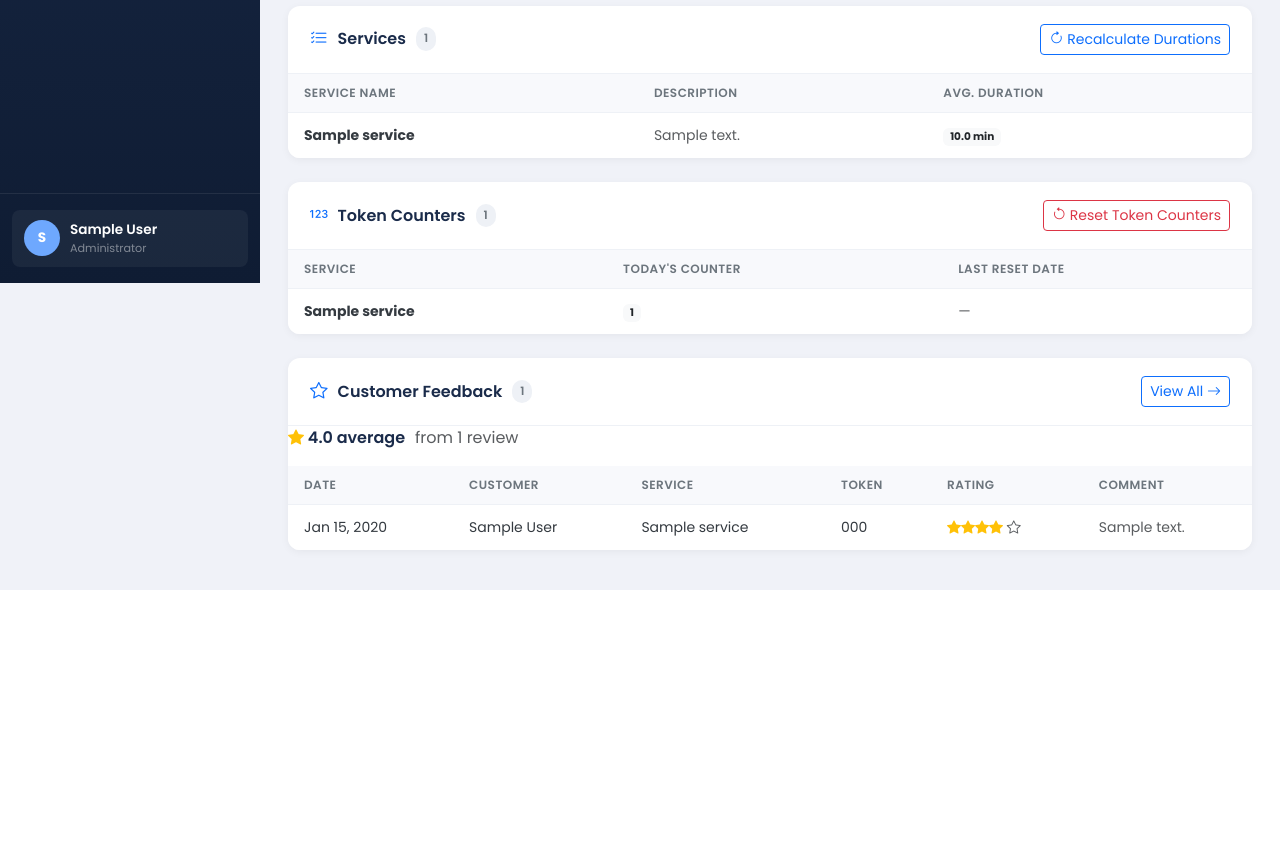
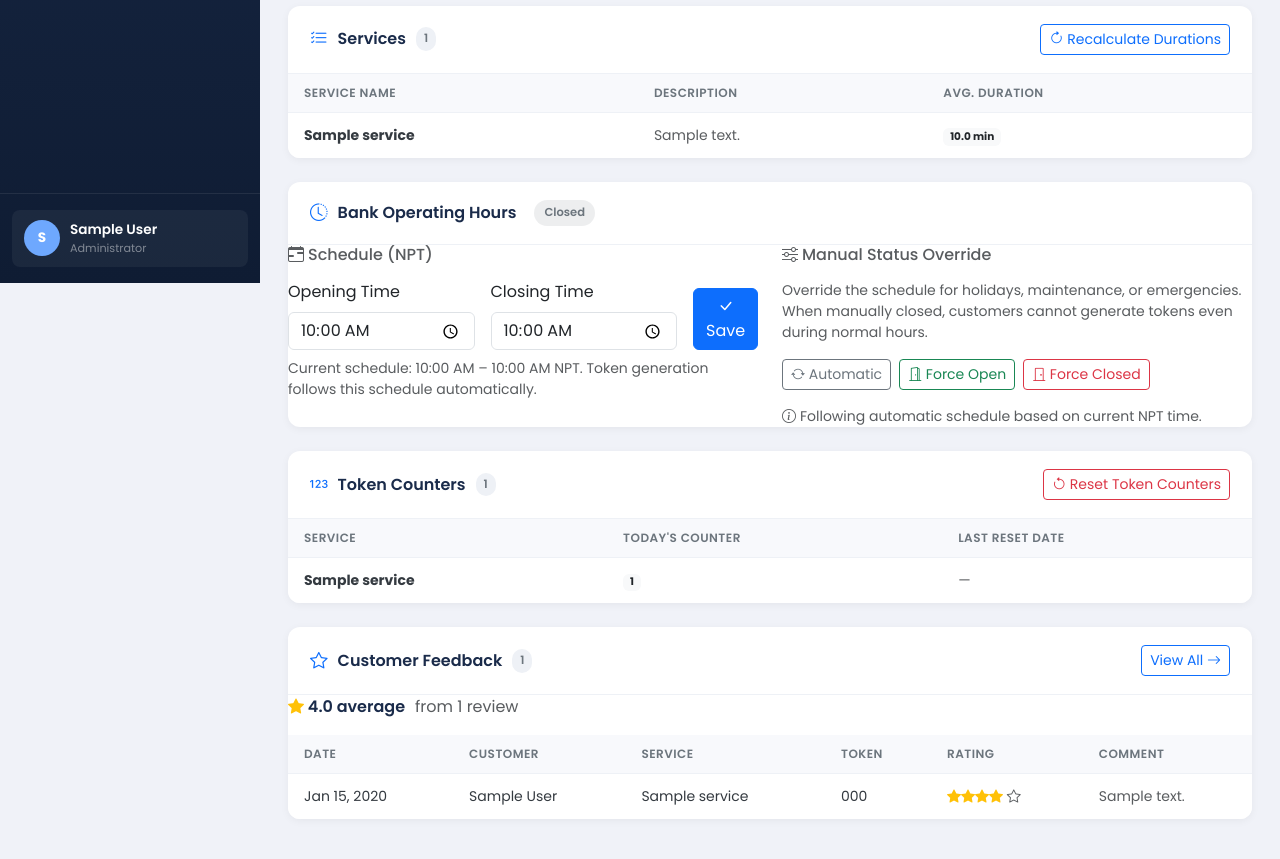
Before and after one commit to sudipshrestha-4/smartqueue, a Flask app: page /admin/dashboard in a window 1280 px wide. Shown: the part 517-1376 px from the top of the page. Before the commit the page ends 1107 px from the top, so only its background shows below. Run offline with Flask 3, Linux system fonts and the light colour scheme; a user stored in the database is signed in; tables that the repository leaves empty hold one stand-in row (values such as "Sample post"); some libraries are stand-ins or nearby versions.

Commit message:
bank token generation time

```diff
--- a/app/models/__init__.py
+++ b/app/models/__init__.py
@@ -6,3 +6,4 @@ from app.models.analytics import AnalyticsLog
 from app.models.feedback import Feedback
 from app.models.pending_service import PendingService
 from app.models.audit_log import TokenResetLog
+from app.models.bank_settings import BankSettings
--- a/app/routes/admin.py
+++ b/app/routes/admin.py
@@ -1,4 +1,4 @@
-from datetime import datetime, date, timedelta
+from datetime import datetime, date, timedelta, time as dt_time
 from flask import Blueprint, render_template, redirect, url_for, flash, request, Response
 from flask_login import login_required, current_user
 from werkzeug.security import generate_password_hash
@@ -9,6 +9,7 @@ import io
 from app.extensions import db
 from app.utils.decorators import role_required
 from app.utils.queue_logic import recalculate_all_service_durations, ACTIVE_STATUSES
+from app.utils.token_generator import get_bank_settings, get_bank_status_info
 from app.models.counter import Counter
 from app.models.user import User
 from app.models.service import Service
@@ -104,6 +105,8 @@ def dashboard():
         QueueEntry.status.in_(ACTIVE_STATUSES)
     ).count()
     reset_logs = TokenResetLog.query.order_by(TokenResetLog.reset_at.desc()).limit(10).all()
+    bank_settings = get_bank_settings()
+    bank_status = get_bank_status_info(bank_settings)
 
     return render_template(
         'admin/dashboard.html',
@@ -119,6 +122,8 @@ def dashboard():
         feedback_avg=feedback_avg,
         active_queue_count=active_queue_count,
         reset_logs=reset_logs,
+        bank_settings=bank_settings,
+        bank_status=bank_status,
     )
 
 
@@ -379,6 +384,69 @@ def recalculate_durations():
     return redirect(url_for('admin.dashboard'))
 
 
+def _parse_time_field(value, field_label):
+    if not value:
+        return None, f'{field_label} is required.'
+    try:
+        parts = value.split(':')
+        if len(parts) < 2:
+            raise ValueError
+        hour = int(parts[0])
+        minute = int(parts[1])
+        if not (0 <= hour <= 23 and 0 <= minute <= 59):
+            raise ValueError
+        return dt_time(hour, minute), None
+    except (TypeError, ValueError):
+        return None, f'{field_label} must be a valid time.'
+
+
+@admin_bp.route('/operating-hours', methods=['POST'])
+@login_required
+@role_required('admin')
+def update_operating_hours():
+    open_time, open_err = _parse_time_field(request.form.get('open_time'), 'Opening time')
+    close_time, close_err = _parse_time_field(request.form.get('close_time'), 'Closing time')
+
+    for err in (open_err, close_err):
+        if err:
+            flash(err, 'danger')
+            return redirect(url_for('admin.dashboard'))
+
+    if open_time == close_time:
+        flash('Opening and closing times cannot be the same.', 'danger')
+        return redirect(url_for('admin.dashboard'))
+
+    settings = get_bank_settings()
+    settings.open_time = open_time
+    settings.close_time = close_time
+    db.session.commit()
+    flash('Operating hours updated.', 'success')
+    return redirect(url_for('admin.dashboard'))
+
+
+@admin_bp.route('/bank-status', methods=['POST'])
+@login_required
+@role_required('admin')
+def set_bank_status():
+    status = request.form.get('status', 'auto')
+    if status not in ('auto', 'open', 'closed'):
+        flash('Invalid bank status selection.', 'danger')
+        return redirect(url_for('admin.dashboard'))
+
+    settings = get_bank_settings()
+    settings.manual_override = None if status == 'auto' else status
+    db.session.commit()
+
+    if status == 'auto':
+        flash('Bank status set to automatic (follows operating hours).', 'info')
+    elif status == 'open':
+        flash('Bank manually opened. Customers can generate tokens regardless of schedule.', 'success')
+    else:
+        flash('Bank manually closed. Token generation is disabled until reopened.', 'warning')
+
+    return redirect(url_for('admin.dashboard'))
+
+
 @admin_bp.route('/reset-token-counters', methods=['POST'])
 @login_required
 @role_required('admin')
--- a/app/routes/customer.py
+++ b/app/routes/customer.py
@@ -19,6 +19,7 @@ from app.utils.queue_logic import (
     activate_next_pending_service,
 )
 from app.utils.qr_generator import generate_qr_code
+from app.utils.token_generator import get_bank_status_info, is_bank_open
 from app.models.service import Service
 from app.models.queue_entry import QueueEntry
 from app.models.pending_service import PendingService
@@ -95,6 +96,8 @@ def dashboard():
         customer_id=current_user.id,
     ).order_by(Feedback.created_at.desc()).limit(10).all()
 
+    bank_status = get_bank_status_info()
+
     return render_template(
         'customer/dashboard.html',
         active_page='dashboard',
@@ -106,6 +109,7 @@ def dashboard():
         queue_history=queue_history,
         feedback_pending=feedback_pending,
         submitted_feedbacks=submitted_feedbacks,
+        bank_status=bank_status,
     )
 
 
@@ -149,6 +153,11 @@ def token_details(entry_id):
 @login_required
 @role_required('customer')
 def join_queue():
+    if not is_bank_open():
+        bank_status = get_bank_status_info()
+        flash(bank_status['message'], 'warning')
+        return redirect(url_for('customer.dashboard'))
+
     service_ids = request.form.getlist('service_ids')
     priority_type = request.form.get('priority_type', 'normal')
 
@@ -217,7 +226,11 @@ def join_queue():
                 ))
 
     if not new_entry:
-        flash('Could not create token. Please try again.', 'danger')
+        if not is_bank_open():
+            bank_status = get_bank_status_info()
+            flash(bank_status['message'], 'warning')
+        else:
+            flash('Could not create token. Please try again.', 'danger')
         return redirect(url_for('customer.dashboard'))
 
     db.session.commit()
--- a/app/templates/admin/dashboard.html
+++ b/app/templates/admin/dashboard.html
@@ -264,6 +264,86 @@
           <p>No services configured.</p>
         </div>
         {% endif %}
+      </div>
+    </div>
+  </div>
+
+  <!-- Bank Operating Hours -->
+  <div class="col-12">
+    <div class="section-card">
+      <div class="section-card-header">
+        <div class="section-card-header-left">
+          <i class="bi bi-clock-history"></i>
+          <h5>Bank Operating Hours</h5>
+          {% if bank_status.is_open %}
+          <span class="badge-status active ms-2">Open</span>
+          {% else %}
+          <span class="badge-status inactive ms-2">Closed</span>
+          {% endif %}
+        </div>
+      </div>
+      <div class="section-card-body">
+        <div class="row g-4">
+          <div class="col-lg-6">
+            <h6 class="text-muted mb-3"><i class="bi bi-calendar-range me-1"></i>Schedule (NPT)</h6>
+            <form method="POST" action="{{ url_for('admin.update_operating_hours') }}" class="row g-3 align-items-end">
+              <div class="col-sm-5">
+                <label class="form-label">Opening Time</label>
+                <input type="time" name="open_time" class="form-control"
+                       value="{{ bank_settings.open_time.strftime('%H:%M') }}" required>
+              </div>
+              <div class="col-sm-5">
+                <label class="form-label">Closing Time</label>
+                <input type="time" name="close_time" class="form-control"
+                       value="{{ bank_settings.close_time.strftime('%H:%M') }}" required>
+              </div>
+              <div class="col-sm-2">
+                <button type="submit" class="btn btn-primary w-100">
+                  <i class="bi bi-check-lg"></i> Save
+                </button>
+              </div>
+            </form>
+            <p class="text-muted small mt-2 mb-0">
+              Current schedule: {{ bank_status.hours }}. Token generation follows this schedule automatically.
+            </p>
+          </div>
+          <div class="col-lg-6">
+            <h6 class="text-muted mb-3"><i class="bi bi-sliders me-1"></i>Manual Status Override</h6>
+            <p class="small text-muted mb-3">
+              Override the schedule for holidays, maintenance, or emergencies.
+              When manually closed, customers cannot generate tokens even during normal hours.
+            </p>
+            <div class="d-flex flex-wrap gap-2">
+              <form method="POST" action="{{ url_for('admin.set_bank_status') }}">
+                <input type="hidden" name="status" value="auto">
+                <button type="submit" class="btn btn-sm {% if not bank_settings.manual_override %}btn-primary{% else %}btn-outline-secondary{% endif %}">
+                  <i class="bi bi-arrow-repeat"></i> Automatic
+                </button>
+              </form>
+              <form method="POST" action="{{ url_for('admin.set_bank_status') }}">
+                <input type="hidden" name="status" value="open">
+                <button type="submit" class="btn btn-sm {% if bank_settings.manual_override == 'open' %}btn-success{% else %}btn-outline-success{% endif %}">
+                  <i class="bi bi-door-open"></i> Force Open
+                </button>
+              </form>
+              <form method="POST" action="{{ url_for('admin.set_bank_status') }}">
+                <input type="hidden" name="status" value="closed">
+                <button type="submit" class="btn btn-sm {% if bank_settings.manual_override == 'closed' %}btn-danger{% else %}btn-outline-danger{% endif %}">
+                  <i class="bi bi-door-closed"></i> Force Closed
+                </button>
+              </form>
+            </div>
+            <p class="small mt-3 mb-0">
+              {% if bank_settings.manual_override == 'open' %}
+              <span class="text-success"><i class="bi bi-info-circle me-1"></i>Manually forced open — schedule ignored.</span>
+              {% elif bank_settings.manual_override == 'closed' %}
+              <span class="text-danger"><i class="bi bi-info-circle me-1"></i>Manually closed — token generation disabled.</span>
+              {% else %}
+              <span class="text-muted"><i class="bi bi-info-circle me-1"></i>Following automatic schedule based on current NPT time.</span>
+              {% endif %}
+            </p>
+          </div>
+        </div>
       </div>
     </div>
   </div>
--- a/app/utils/queue_logic.py
+++ b/app/utils/queue_logic.py
@@ -6,7 +6,7 @@ from app.models.counter import Counter
 from app.models.queue_entry import QueueEntry
 from app.models.service import Service
 from app.models.pending_service import PendingService
-from app.utils.token_generator import generate_token_number
+from app.utils.token_generator import generate_token_number, is_bank_open
 
 # Lower number = higher priority
 PRIORITY_RANK = {
@@ -230,6 +230,9 @@ def get_active_entry(customer_id):
 
 def create_queue_entry(customer_id, service_id, priority_type='normal'):
     """Creates a new waiting queue entry with a unique, per-service daily token."""
+    if not is_bank_open():
+        return None
+
     prefix = 'E' if priority_type == 'emergency' else ('P' if priority_type != 'normal' else 'N')
 
     try:
--- a/seed_data.py
+++ b/seed_data.py
@@ -2,6 +2,7 @@ from app import create_app
 from app.extensions import db
 from app.models.service import Service
 from app.models.counter import Counter
+from app.models.bank_settings import BankSettings
 
 
 def seed_base_data(app):
@@ -18,6 +19,9 @@ def seed_base_data(app):
             counters = [Counter(counter_number=i, status='active') for i in range(1, 5)]
             db.session.add_all(counters)
 
+        if BankSettings.query.count() == 0:
+            db.session.add(BankSettings())
+
         db.session.commit()
         print("Seed data inserted successfully.")
 
```
Also changed, not shown: app/models/bank_settings.py (added, +18 -0 lines), app/templates/customer/dashboard.html (+22 -1 lines), app/utils/token_generator.py (+98 -2 lines), migrations/versions/c3d4e5f6a7b8_add_bank_settings.py (added, +39 -0 lines).
